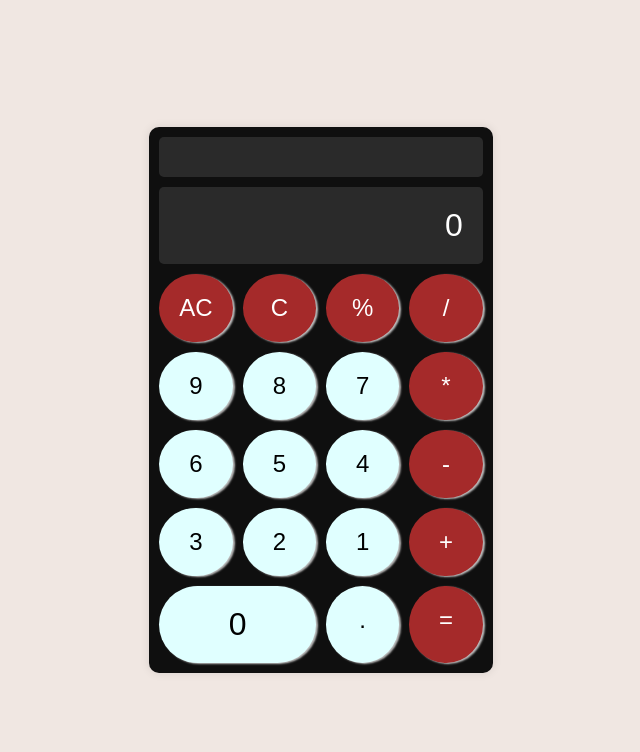
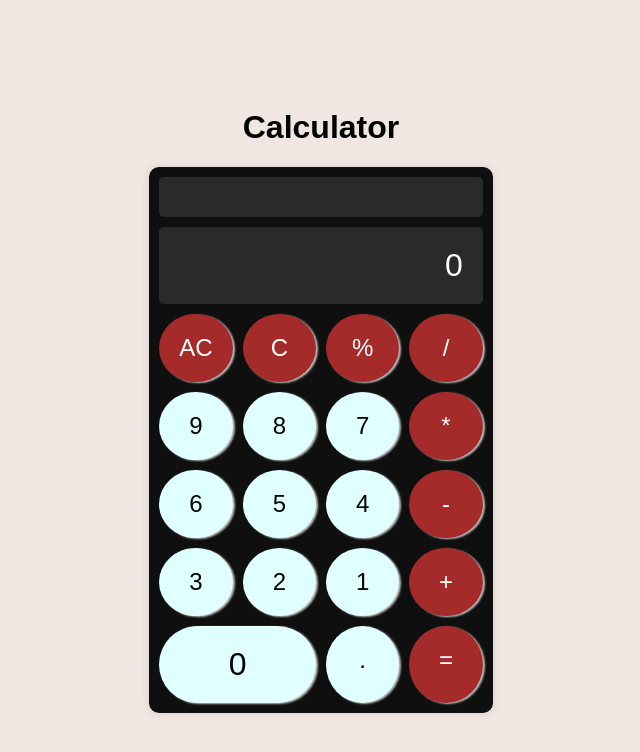
Before and after one commit to thakurianil/react-calculator, a React (Create React App) app: page / in a window 1280 px wide. Shown: the top 752 px of the page, without its empty margins (319-959 px from the left). Built offline with nearby package versions, Linux system fonts and the light colour scheme.

Commit message:
WOrking on IT

```diff
--- a/src/App.css
+++ b/src/App.css
@@ -56,6 +56,7 @@
 
 .wrapper {
   display: flex;
+  flex-direction: column;
   justify-content: center;
   height: 100vh;
   align-items: center;
--- a/src/App.js
+++ b/src/App.js
@@ -117,6 +117,8 @@ function App() {
 
   return (
     <div className="wrapper">
+        <h1>Calculator </h1>
+
       <div className="container">
         <Display topDisplay={topDisplay} bottomDisplay={bottomDisplay} />
         {buttons.map((btn, i) => (
```
